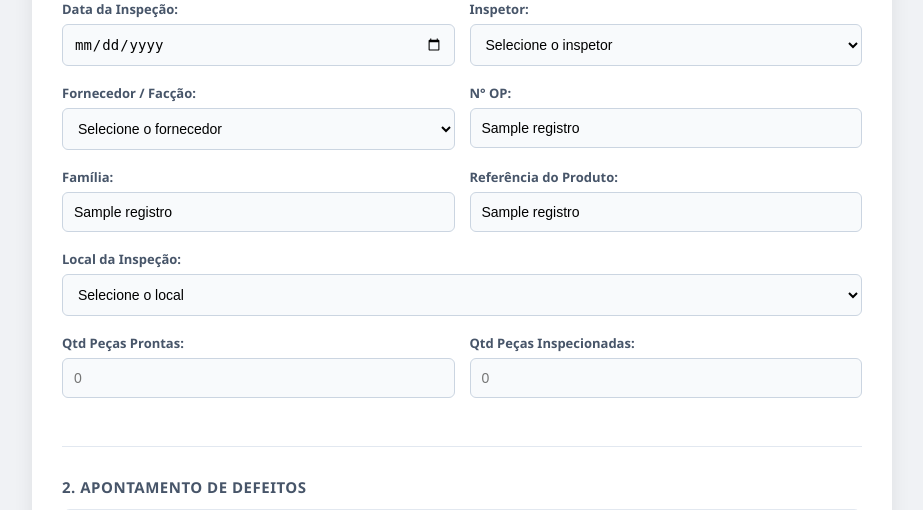
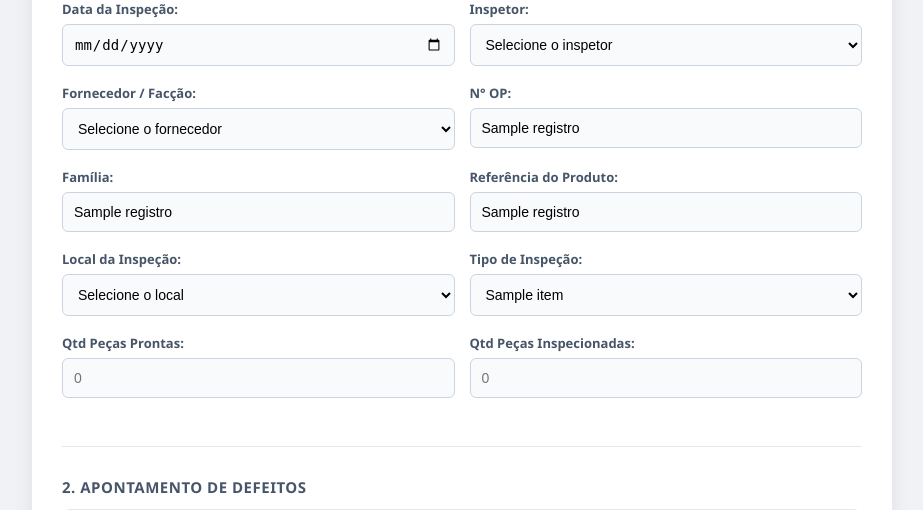
Before and after one commit to fabriciopavesi97/Check-List-Inspe-o-de-Qualidade, a Flask app: template templates/index.html in a window 1280 px wide. Shown: the part 225-735 px from the top of the page, without its empty margins (178-1101 px from the left). Run offline with Flask 3, Linux system fonts and the light colour scheme; the template is opened without the code that fills it: most values are stand-ins (such as "Sample title", 1, 10 or a date in 2020); some libraries are stand-ins or nearby versions.

Commit message:
Update index.html

```diff
--- a/templates/index.html
+++ b/templates/index.html
@@ -121,6 +121,7 @@
             </div>
         </div>
 
+        <div class="row">
             <div class="form-group">
                 <label for="local_inspecao">Local da Inspeção:</label>
                 <select id="local_inspecao" name="local_inspecao" required>
@@ -130,15 +131,24 @@
                     {% endfor %}
                 </select>
             </div>
+            <div class="form-group">
+                <label for="tipo_inspecao">Tipo de Inspeção:</label>
+                <select id="tipo_inspecao" name="tipo_inspecao" required>
+                    {% for item in tipos_inspecao %}
+                        <option value="{{ item }}" {% if registro and registro[8] == item %}selected{% elif not registro and item == '1ª Inspeção' %}selected{% endif %}>{{ item }}</option>
+                    {% endfor %}
+                </select>
+            </div>
+        </div>
 
         <div class="row">
             <div class="form-group">
                 <label for="qtd_prontas">Qtd Peças Prontas:</label>
-                <input type="number" id="qtd_prontas" name="qtd_prontas" min="0" value="{{ registro[8] if registro else '' }}" placeholder="0" required>
+                <input type="number" id="qtd_prontas" name="qtd_prontas" min="0" value="{{ registro[9] if registro else '' }}" placeholder="0" required>
             </div>
             <div class="form-group">
                 <label for="qtd_inspecionadas">Qtd Peças Inspecionadas:</label>
-                <input type="number" id="qtd_inspecionadas" name="qtd_inspecionadas" min="0" value="{{ registro[9] if registro else '' }}" placeholder="0" required>
+                <input type="number" id="qtd_inspecionadas" name="qtd_inspecionadas" min="0" value="{{ registro[10] if registro else '' }}" placeholder="0" required>
             </div>
         </div>
 
@@ -154,13 +164,13 @@
                         <select name="tamanho[]" class="campo-tamanho" required>
                             <option value="">Selecione</option>
                             {% for item in tamanhos %}
-                                <option value="{{ item }}" {% if registro and registro[10] == item %}selected{% endif %}>{{ item }}</option>
+                                <option value="{{ item }}" {% if registro and registro[11] == item %}selected{% endif %}>{{ item }}</option>
                             {% endfor %}
                         </select>
                     </div>
                     <div class="form-group">
                         <label>Qtd Peças c/ Defeito:</label>
-                        <input type="number" name="qtd_defeitos[]" class="campo-qtd-defeito" min="0" value="{{ registro[12] if registro else '0' }}" required>
+                        <input type="number" name="qtd_defeitos[]" class="campo-qtd-defeito" min="0" value="{{ registro[13] if registro else '0' }}" required>
                     </div>
                 </div>
                 <div class="form-group" style="margin-bottom: 0;">
@@ -168,7 +178,7 @@
                     <select name="defeito[]" required>
                         <option value="">Selecione o defeito</option>
                         {% for item in defeitos %}
-                            <option value="{{ item }}" {% if registro and registro[11] == item %}selected{% endif %}>{{ item }}</option>
+                            <option value="{{ item }}" {% if registro and registro[12] == item %}selected{% endif %}>{{ item }}</option>
                         {% endfor %}
                     </select>
                 </div>
@@ -186,11 +196,11 @@
         <div class="row">
             <div class="form-group">
                 <label for="hora_inicio">Hora Início:</label>
-                <input type="time" id="hora_inicio" name="hora_inicio" value="{{ registro[12] if registro else '' }}" required onchange="calcularTempo()">
+                <input type="time" id="hora_inicio" name="hora_inicio" value="{{ registro[14] if registro else '' }}" required onchange="calcularTempo()">
             </div>
             <div class="form-group">
                 <label for="hora_fim">Hora Fim:</label>
-                <input type="time" id="hora_fim" name="hora_fim" value="{{ registro[13] if registro else '' }}" required onchange="calcularTempo()">
+                <input type="time" id="hora_fim" name="hora_fim" value="{{ registro[15] if registro else '' }}" required onchange="calcularTempo()">
             </div>
         </div>
         <div id="display-tempo" class="tempo-gasto-box" style="display: none;"></div>
@@ -199,14 +209,14 @@
             <label for="status_lote">Status do Lote / OP:</label>
             <select id="status_lote" name="status_lote" required onchange="verificarStatus()">
                 <option value="">Selecione o status do lote</option>
-                <option value="Aprovado" {% if registro and registro[14] == "Aprovado" %}selected{% endif %}>🟢 Aprovado</option>
-                <option value="Reprovado" {% if registro and registro[15] == "Reprovado" %}selected{% endif %}>🔴 Reprovado</option>
+                <option value="Aprovado" {% if registro and registro[16] == "Aprovado" %}selected{% endif %}>🟢 Aprovado</option>
+                <option value="Reprovado" {% if registro and registro[17] == "Reprovado" %}selected{% endif %}>🔴 Reprovado</option>
             </select>
         </div>
 
         <div class="form-group" style="margin-top: 15px;">
             <label for="observacao" id="label-obs">Observações Gerais:</label>
-            <textarea id="observacao" name="observacao" rows="3" placeholder="Insira detalhes ou ressalvas da inspeção...">{{ registro[16] if registro else '' }}</textarea>
+            <textarea id="observacao" name="observacao" rows="3" placeholder="Insira detalhes ou ressalvas da inspeção...">{{ registro[17] if registro else '' }}</textarea>
         </div>
 
         <button type="submit">{% if registro %}Atualizar Registro na Nuvem{% else %}Salvar Inspeção Completa na Nuvem{% endif %}</button>
@@ -222,16 +232,11 @@
         const container = document.getElementById('container-defeitos');
         const boxes = container.querySelectorAll('.defeito-card');
         const ultimoBox = boxes[boxes.length - 1];
-
-        // Guarda o tamanho selecionado no último bloco antes de clonar
         const ultimoTamanho = ultimoBox.querySelector('.campo-tamanho').value;
 
         const novoBox = ultimoBox.cloneNode(true);
-
-        // Mantém o tamanho selecionado anteriormente (mas continua livre para alterar)
         novoBox.querySelector('.campo-tamanho').value = ultimoTamanho;
 
-        // Reseta apenas o defeito e a quantidade de defeito do novo bloco
         const selDefeito = novoBox.querySelector('select[name="defeito[]"]');
         if (selDefeito) selDefeito.value = '';
         novoBox.querySelector('.campo-qtd-defeito').value = '0';
```
Lines whose indentation alone changed are shown as unchanged.
